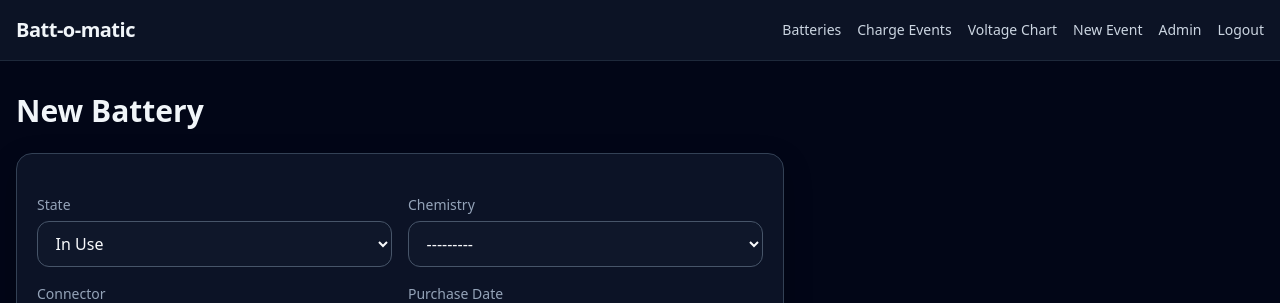
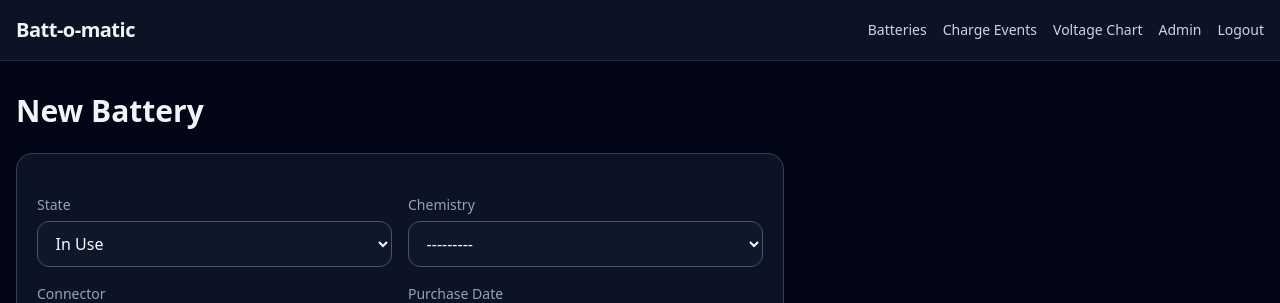
Before and after one commit to boozeman/battomatic, a Django app: page /batteries/new/ in a window 1280 px wide. Shown: the top 303 px of the page. Run offline with Django 5.2, Linux system fonts and the light colour scheme; the visitor is signed in with stand-in values (Sample User, id 1); some libraries are stand-ins or nearby versions.

Commit message:
battery management on readme, obsolete link off from base

```diff
--- a/battomatic/batteries/templates/batteries/base.html
+++ b/battomatic/batteries/templates/batteries/base.html
@@ -18,7 +18,6 @@
         <a class="nav-link" href="{% url 'charge_event_list' %}">Charge Events</a>
         <a class="nav-link" href="{% url 'voltage_chart' %}">Voltage Chart</a>
         {% if user.is_authenticated %}
-          <a class="nav-link" href="{% url 'charge_event_create' %}">New Event</a>
           <a class="nav-link" href="/admin/">Admin</a>
           <form action="{% url 'logout' %}" method="post" class="inline">{% csrf_token %}<button class="nav-link">Logout</button></form>
         {% else %}
```
Also changed, not shown: README.md.
